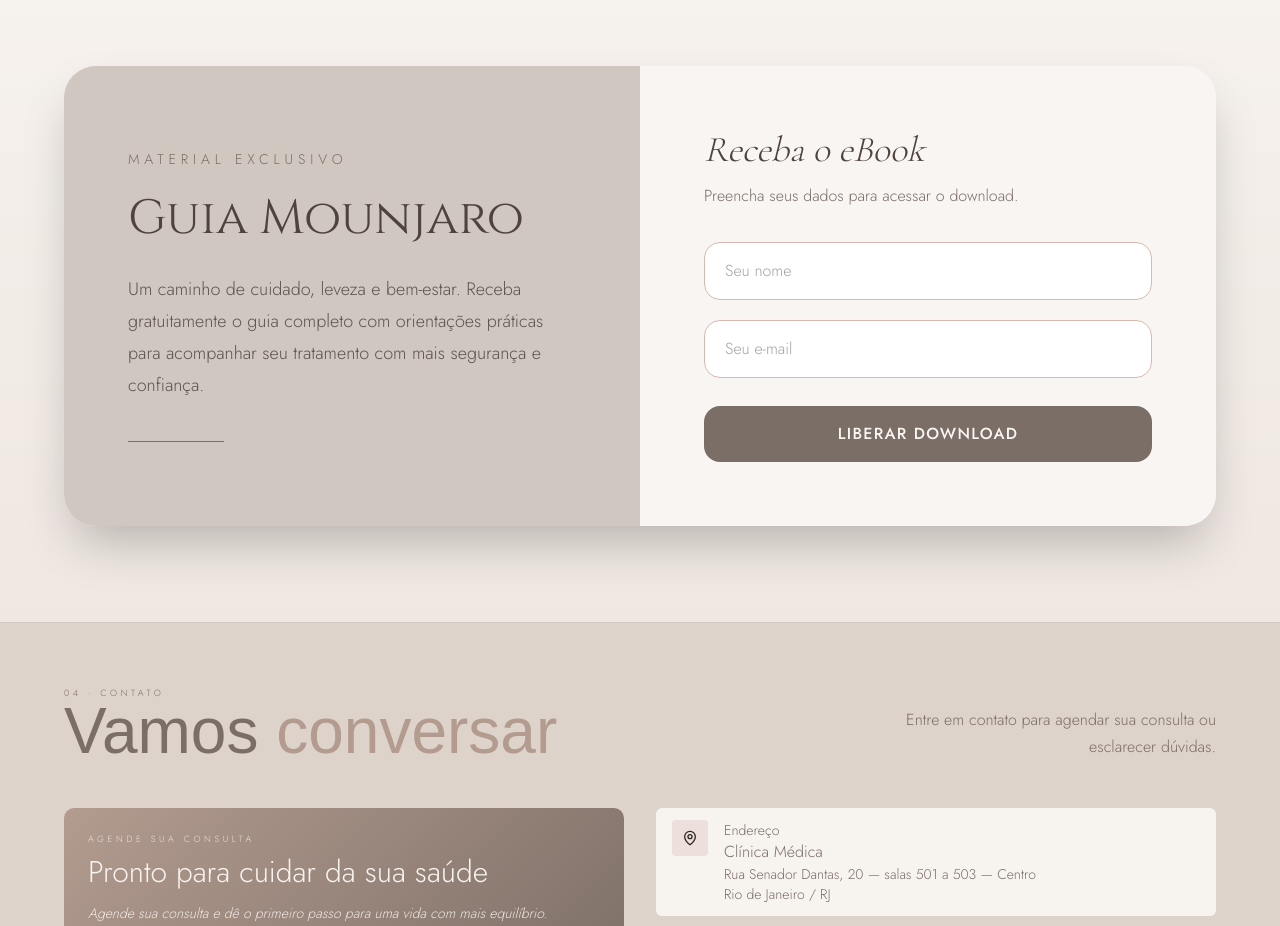
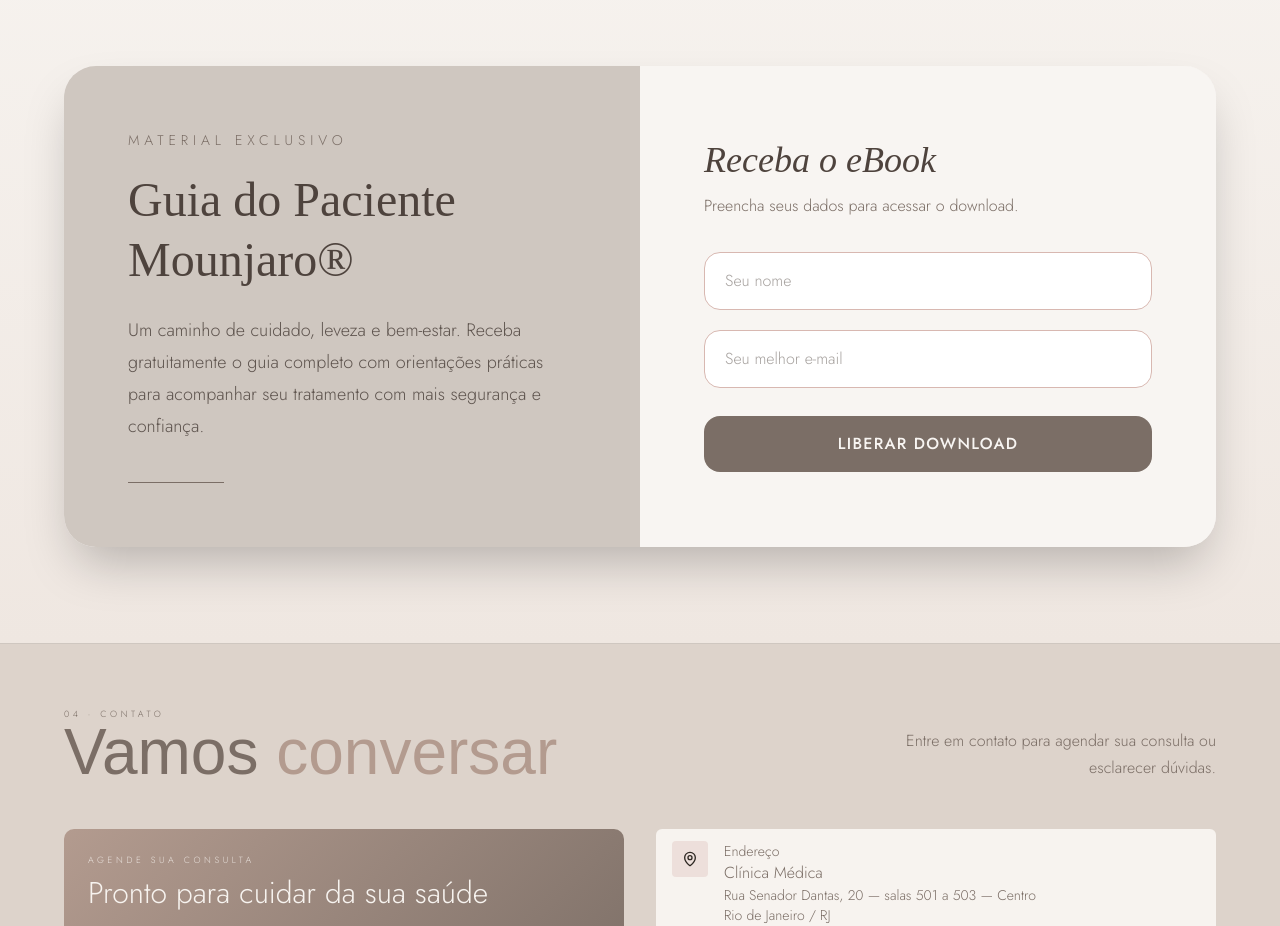
Before and after one commit to agenciabelmond/arianepagnoncelli, a Next.js app: page / in a window 1280 px wide. Shown: the part 4480-5406 px from the top of the page. Built offline with nearby package versions, Linux system fonts and the light colour scheme; a web font is replaced by a local one.

Commit message:
ebook atualizado

```diff
--- a/components/pdf.tsx
+++ b/components/pdf.tsx
@@ -23,13 +23,13 @@
 
     setError("");
 
-    // VALIDA CAMPOS
+    // CAMPOS VAZIOS
     if (!name || !email) {
       setError("Por favor, preencha todos os campos.");
       return;
     }
 
-    // VALIDA EMAIL
+    // EMAIL INVÁLIDO
     if (!validateEmail(email)) {
       setError("Digite um endereço de e-mail válido.");
       return;
@@ -67,14 +67,7 @@
 
   return (
     <section
-      className="
-        w-full
-        py-24
-        px-6
-        flex
-        justify-center
-        items-center
-      "
+      className="w-full py-24 px-6 flex justify-center items-center"
       style={{
         background:
           "linear-gradient(180deg, #F6F2EE 0%, #EFE7E1 100%)",
@@ -130,11 +123,13 @@
             "
             style={{
               color: "#4E433D",
-    fontFamily: "Cinzel, serif",
+              fontFamily: "serif",
               fontWeight: 400,
             }}
           >
-  Guia Mounjaro
+            Guia do Paciente
+            <br />
+            Mounjaro®
           </h2>
 
           <p
@@ -154,6 +149,7 @@
             orientações práticas para acompanhar seu
             tratamento com mais segurança e confiança.
           </p>
+
           <div
             className="mt-10 h-px w-24"
             style={{
@@ -181,7 +177,7 @@
                 className="text-4xl mb-3"
                 style={{
                   color: "#4E433D",
-                  fontFamily: "Cormorant Garamond, serif",
+                  fontFamily: "serif",
                   fontStyle: "italic",
                 }}
               >
@@ -202,8 +198,7 @@
                 onSubmit={handleSubmit}
                 className="flex flex-col gap-5"
               >
-                {/* INPUT NOME */}
-                <div className="flex flex-col gap-2">
+                {/* NOME */}
                 <input
                   type="text"
                   placeholder="Seu nome"
@@ -217,7 +212,6 @@
                     outline-none
                     transition-all
                     duration-300
-                      focus:scale-[1.01]
                   "
                   style={{
                     border: "1px solid #D8B8B1",
@@ -226,17 +220,13 @@
                     fontFamily: "Jost, sans-serif",
                   }}
                 />
-                </div>
 
-                {/* INPUT EMAIL */}
-                <div className="flex flex-col gap-2">
+                {/* EMAIL */}
                 <input
                   type="email"
-                    placeholder="Seu e-mail"
+                  placeholder="Seu melhor e-mail"
                   value={email}
-                    onChange={(e) =>
-                      setEmail(e.target.value)
-                    }
+                  onChange={(e) => setEmail(e.target.value)}
                   className="
                     w-full
                     rounded-2xl
@@ -245,7 +235,6 @@
                     outline-none
                     transition-all
                     duration-300
-                      focus:scale-[1.01]
                   "
                   style={{
                     border: "1px solid #D8B8B1",
@@ -254,7 +243,6 @@
                     fontFamily: "Jost, sans-serif",
                   }}
                 />
-                </div>
 
                 {/* ERRO */}
                 {error && (
@@ -264,8 +252,7 @@
                       px-5
                       py-4
                       text-sm
-                      animate-in
-                      fade-in
+                      transition-all
                       duration-300
                     "
                     style={{
@@ -311,7 +298,7 @@
                 className="text-4xl mb-4"
                 style={{
                   color: "#4E433D",
-                  fontFamily: "Cormorant Garamond, serif",
+                  fontFamily: "serif",
                   fontStyle: "italic",
                 }}
               >
```
Lines whose indentation alone changed are shown as unchanged.
